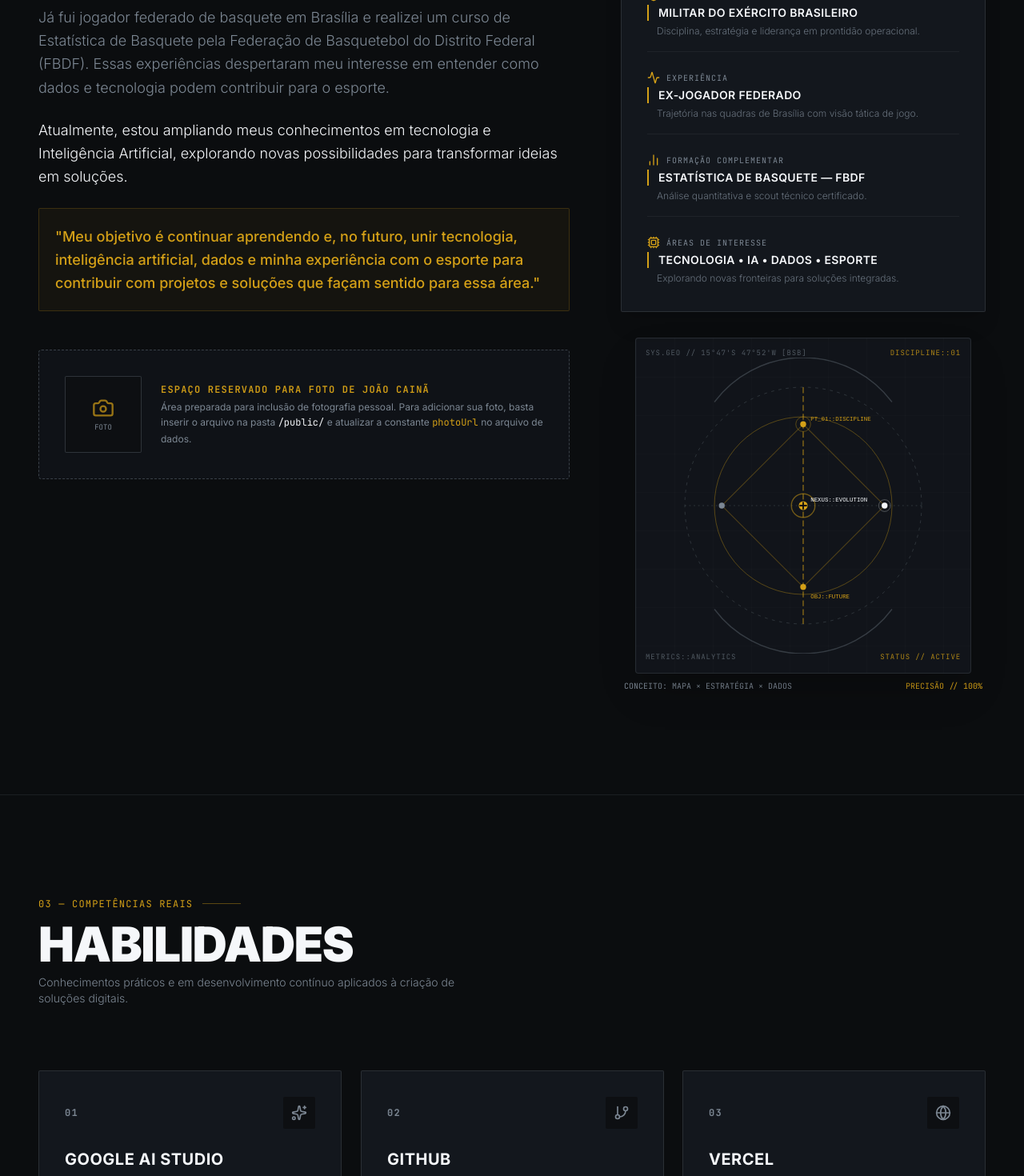
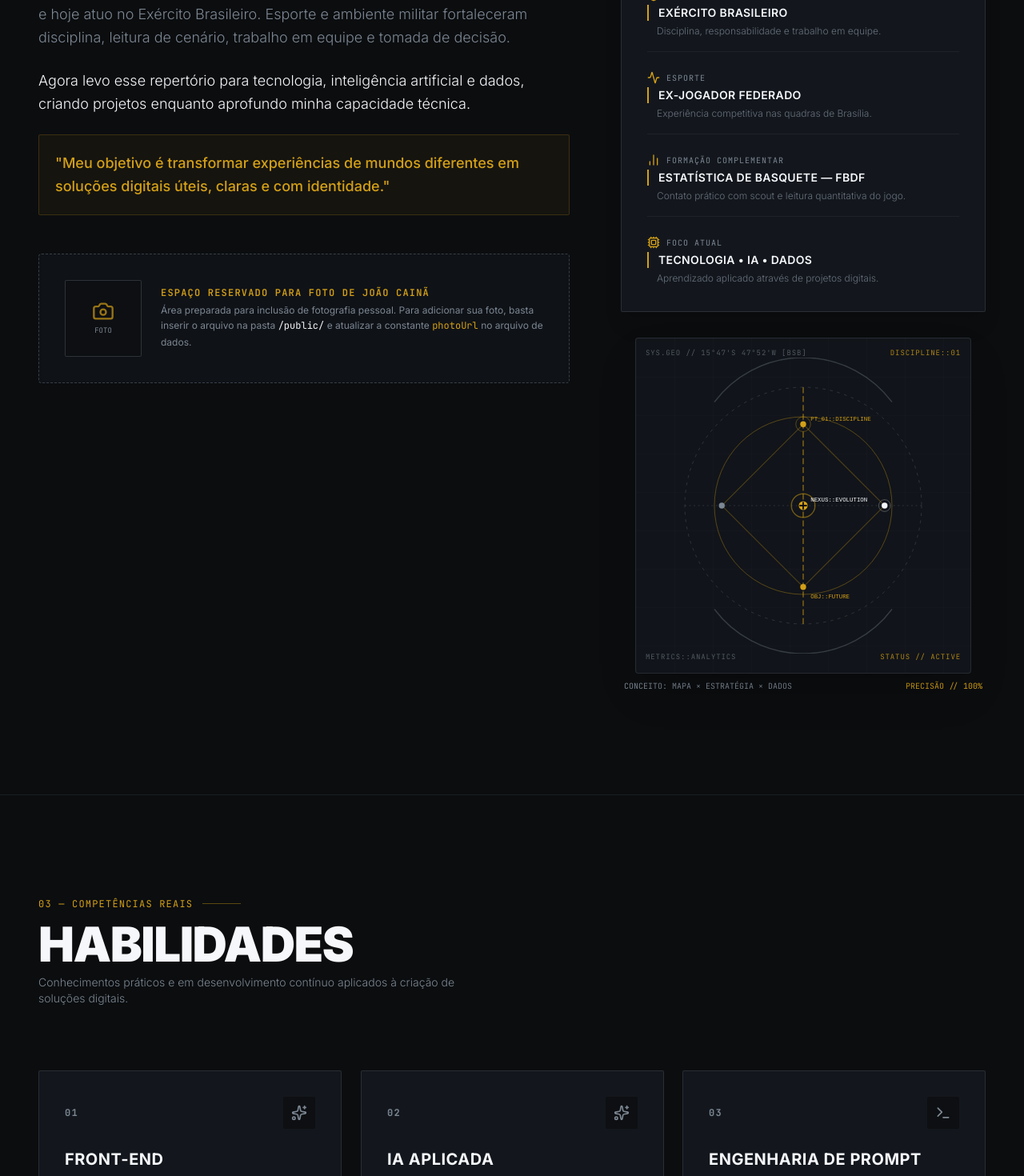
Before and after one commit to caina-kng/Portifolio-Pessoal, a React (Vite) app: page / in a window 1280 px wide. Shown: the part 1330-2800 px from the top of the page at 80% size. Built offline with nearby package versions, Linux system fonts and the light colour scheme.

Commit message:
refine portfolio positioning and skills

```diff
--- a/src/data/portfolioData.ts
+++ b/src/data/portfolioData.ts
@@ -6,218 +6,117 @@ import {
   JourneyStep,
   SocialLink,
   ConnectionElement,
+  ProjectItem,
 } from '../types';
-
-/**
- * =========================================================================
- * DADOS PRINCIPAIS DO PORTFÓLIO — JOÃO CAINÃ
- * =========================================================================
- * Este arquivo centraliza todas as informações textuais, links e configurações.
- * Para personalizar qualquer informação, edite diretamente os campos abaixo.
- */
 
 export const PERSONAL_INFO = {
   name: 'JOÃO CAINÃ',
   firstName: 'JOÃO',
   lastName: 'CAINÃ',
   currentRole: 'MILITAR DO EXÉRCITO BRASILEIRO',
-  subHeading: 'TECNOLOGIA • INTELIGÊNCIA ARTIFICIAL • ESPORTE • DADOS',
-  tagline: 'Disciplina para evoluir. Curiosidade para construir.',
-
-  // Foto pessoal: Pode ser deixado como null para exibir o placeholder elegante
-  // ou fornecer um caminho local em /public/joao.jpg ou URL de imagem.
+  subHeading: 'TECNOLOGIA • INTELIGÊNCIA ARTIFICIAL • DADOS • ESPORTE',
+  tagline: 'Transformando curiosidade, disciplina e repertório em soluções digitais.',
+  intro: 'Exploro tecnologia, inteligência artificial e dados para construir projetos com propósito — especialmente onde o digital encontra o esporte.',
   photoUrl: null as string | null,
 };
 
 export const NAVIGATION_ITEMS: NavItem[] = [
   { id: 'hero', number: '01', label: 'INÍCIO', href: '#hero' },
-  { id: 'about', number: '02', label: 'SOBRE MIM', href: '#about' },
-  { id: 'skills', number: '03', label: 'HABILIDADES', href: '#skills' },
-  { id: 'journey', number: '04', label: 'MINHA JORNADA', href: '#journey' },
-  { id: 'contact', number: '05', label: 'CONTATO', href: '#contact' },
+  { id: 'projects', number: '02', label: 'PROJETOS', href: '#projects' },
+  { id: 'about', number: '03', label: 'SOBRE', href: '#about' },
+  { id: 'skills', number: '04', label: 'STACK', href: '#skills' },
+  { id: 'journey', number: '05', label: 'JORNADA', href: '#journey' },
+  { id: 'contact', number: '06', label: 'CONTATO', href: '#contact' },
+];
+
+export const PROJECTS_DATA: ProjectItem[] = [
+  {
+    id: 'portfolio',
+    number: '01',
+    title: 'PORTFÓLIO PESSOAL',
+    eyebrow: 'DESIGN & DESENVOLVIMENTO',
+    description: 'Experiência web autoral criada para transformar minha trajetória entre esporte, disciplina e tecnologia em uma identidade digital coesa.',
+    stack: ['React', 'TypeScript', 'Motion', 'Vercel'],
+    status: 'EM EVOLUÇÃO',
+    githubUrl: 'https://github.com/caina-kng/Portifolio-Pessoal',
+  },
+  {
+    id: 'mastery',
+    number: '02',
+    title: 'MASTERY',
+    eyebrow: 'EDTECH & INTELIGÊNCIA ARTIFICIAL',
+    description: 'Conceito de plataforma de estudos que organiza curso, semestre e disciplinas para transformar materiais e PDFs em uma estrutura de aprendizagem assistida por IA.',
+    stack: ['IA', 'Produto', 'UX', 'Dados'],
+    status: 'EM DESENVOLVIMENTO',
+  },
+  {
+    id: 'basketball-data',
+    number: '03',
+    title: 'BASKETBALL LAB',
+    eyebrow: 'ESPORTE, DADOS & IA',
+    description: 'Linha de projetos dedicada a explorar como dados, análise e inteligência artificial podem apoiar estudo de jogo, treino e tomada de decisão no basquete.',
+    stack: ['Basquete', 'Dados', 'IA', 'Análise'],
+    status: 'EM PESQUISA',
+  },
 ];
 
 export const ABOUT_TEXTS = [
-  'Sou João Cainã, militar do Exército Brasileiro, com uma trajetória que também passa pelo basquete e pela tecnologia.',
-  'Já fui jogador federado de basquete em Brasília e realizei um curso de Estatística de Basquete pela Federação de Basquetebol do Distrito Federal (FBDF). Essas experiências despertaram meu interesse em entender como dados e tecnologia podem contribuir para o esporte.',
-  'Atualmente, estou ampliando meus conhecimentos em tecnologia e Inteligência Artificial, explorando novas possibilidades para transformar ideias em soluções.',
-  'Meu objetivo é continuar aprendendo e, no futuro, unir tecnologia, inteligência artificial, dados e minha experiência com o esporte para contribuir com projetos e soluções que façam sentido para essa área.',
+  'Minha trajetória não começou na tecnologia — e é justamente isso que define a forma como eu construo.',
+  'Passei pelo basquete federado em Brasília, estudei estatística aplicada ao jogo e hoje atuo no Exército Brasileiro. Esporte e ambiente militar fortaleceram disciplina, leitura de cenário, trabalho em equipe e tomada de decisão.',
+  'Agora levo esse repertório para tecnologia, inteligência artificial e dados, criando projetos enquanto aprofundo minha capacidade técnica.',
+  'Meu objetivo é transformar experiências de mundos diferentes em soluções digitais úteis, claras e com identidade.',
 ];
 
 export const PROFILE_FACTS: ProfileFact[] = [
-  {
-    label: 'ATUAÇÃO ATUAL',
-    value: 'MILITAR DO EXÉRCITO BRASILEIRO',
-    subtext: 'Disciplina, estratégia e liderança em prontidão operacional.',
-  },
-  {
-    label: 'EXPERIÊNCIA',
-    value: 'EX-JOGADOR FEDERADO',
-    subtext: 'Trajetória nas quadras de Brasília com visão tática de jogo.',
-  },
-  {
-    label: 'FORMAÇÃO COMPLEMENTAR',
-    value: 'ESTATÍSTICA DE BASQUETE — FBDF',
-    subtext: 'Análise quantitativa e scout técnico certificado.',
-  },
-  {
-    label: 'ÁREAS DE INTERESSE',
-    value: 'TECNOLOGIA • IA • DADOS • ESPORTE',
-    subtext: 'Explorando novas fronteiras para soluções integradas.',
-  },
+  { label: 'ATUAÇÃO ATUAL', value: 'EXÉRCITO BRASILEIRO', subtext: 'Disciplina, responsabilidade e trabalho em equipe.' },
+  { label: 'ESPORTE', value: 'EX-JOGADOR FEDERADO', subtext: 'Experiência competitiva nas quadras de Brasília.' },
+  { label: 'FORMAÇÃO COMPLEMENTAR', value: 'ESTATÍSTICA DE BASQUETE — FBDF', subtext: 'Contato prático com scout e leitura quantitativa do jogo.' },
+  { label: 'FOCO ATUAL', value: 'TECNOLOGIA • IA • DADOS', subtext: 'Aprendizado aplicado através de projetos digitais.' },
 ];
 
 export const SKILLS_DATA: SkillItem[] = [
-  {
-    id: 'ai-studio',
-    number: '01',
-    title: 'GOOGLE AI STUDIO',
-    description: 'Exploração de desenvolvimento de aplicações e soluções com Inteligência Artificial.',
-  },
-  {
-    id: 'github',
-    number: '02',
-    title: 'GITHUB',
-    description: 'Organização e versionamento de projetos.',
-  },
-  {
-    id: 'vercel',
-    number: '03',
-    title: 'VERCEL',
-    description: 'Publicação e hospedagem de projetos web.',
-  },
-  {
-    id: 'prompt-eng',
-    number: '04',
-    title: 'ENGENHARIA DE PROMPT',
-    description: 'Criação e estruturação de instruções para modelos de Inteligência Artificial.',
-  },
-  {
-    id: 'design',
-    number: '05',
-    title: 'DESIGN GRÁFICO',
-    description: 'Criação e desenvolvimento de soluções visuais.',
-  },
+  { id: 'frontend', number: '01', title: 'FRONT-END', description: 'Construção de interfaces responsivas e componentizadas com React, TypeScript, HTML e CSS.', category: 'core' },
+  { id: 'ai-studio', number: '02', title: 'IA APLICADA', description: 'Experimentação com modelos generativos, Google AI Studio e fluxos assistidos por inteligência artificial.', category: 'core' },
+  { id: 'prompt-eng', number: '03', title: 'ENGENHARIA DE PROMPT', description: 'Estruturação de contexto, instruções e iterações para obter resultados mais consistentes de modelos de IA.', category: 'methodology' },
+  { id: 'design', number: '04', title: 'DESIGN & UI', description: 'Criação de identidades visuais e interfaces com atenção a hierarquia, composição e experiência.', category: 'core' },
+  { id: 'github', number: '05', title: 'GIT & GITHUB', description: 'Versionamento, organização de código e evolução de projetos em repositórios.', category: 'tool' },
+  { id: 'vercel', number: '06', title: 'DEPLOY & VERCEL', description: 'Publicação, validação e evolução contínua de experiências web.', category: 'tool' },
 ];
 
 export const SOFT_SKILLS: SoftSkill[] = [
-  {
-    title: 'Aprendizado contínuo',
-    description: 'Busca constante por absorver novas ferramentas e paradigmas técnicos.',
-  },
-  {
-    title: 'Criatividade',
-    description: 'Pensamento lateral para transformar desafios em abordagens originais.',
-  },
-  {
-    title: 'Pensamento analítico',
-    description: 'Capacidade de decompor problemas complexos e interpretar métricas.',
-  },
-  {
-    title: 'Trabalho em equipe',
-    description: 'Espírito de corpo, comunicação clara e cooperação tática.',
-  },
+  { title: 'Disciplina', description: 'Consistência para aprender, executar e melhorar.' },
+  { title: 'Pensamento analítico', description: 'Leitura de contexto, métricas e problemas antes da solução.' },
+  { title: 'Criatividade', description: 'Conexão entre referências para criar abordagens próprias.' },
+  { title: 'Trabalho em equipe', description: 'Comunicação, responsabilidade e cooperação.' },
 ];
 
 export const JOURNEY_STEPS: JourneyStep[] = [
-  {
-    id: 'j-01',
-    number: '01',
-    title: 'BASQUETE',
-    description: 'Experiência e trajetória dentro do esporte.',
-    tag: 'FUNDAMENTOS',
-  },
-  {
-    id: 'j-02',
-    number: '02',
-    title: 'FEDERAÇÃO',
-    description: 'Experiência anterior como jogador federado em Brasília.',
-    tag: 'ALTO RENDIMENTO',
-  },
-  {
-    id: 'j-03',
-    number: '03',
-    title: 'ESTATÍSTICA',
-    description: 'Curso de Estatística de Basquete pela FBDF.',
-    tag: 'DADOS & SCOUT',
-  },
-  {
-    id: 'j-04',
-    number: '04',
-    title: 'EXÉRCITO',
-    description: 'Minha atuação profissional atual.',
-    tag: 'DISCIPLINA & ESTRATÉGIA',
-  },
-  {
-    id: 'j-05',
-    number: '05',
-    title: 'TECNOLOGIA',
-    description: 'Novo campo de aprendizado e desenvolvimento.',
-    tag: 'EXPANSÃO',
-  },
-  {
-    id: 'j-06',
-    number: '06',
-    title: 'INTELIGÊNCIA ARTIFICIAL',
-    description: 'Explorando novas possibilidades através da tecnologia.',
-    tag: 'INOVAÇÃO',
-  },
-  {
-    id: 'j-07',
-    number: '07',
-    title: 'FUTURO',
-    description: 'Unir esporte, dados, tecnologia e Inteligência Artificial.',
-    tag: 'CONVERGÊNCIA',
-  },
+  { id: 'j-01', number: '01', title: 'BASQUETE', description: 'O esporte como primeira escola de leitura de jogo, repetição e evolução.', tag: 'ORIGEM' },
+  { id: 'j-02', number: '02', title: 'FEDERAÇÃO', description: 'Experiência competitiva como jogador federado em Brasília.', tag: 'COMPETIÇÃO' },
+  { id: 'j-03', number: '03', title: 'ESTATÍSTICA', description: 'Curso de Estatística de Basquete pela FBDF e aproximação com dados.', tag: 'ANÁLISE' },
+  { id: 'j-04', number: '04', title: 'EXÉRCITO', description: 'Atuação profissional marcada por disciplina, responsabilidade e equipe.', tag: 'DISCIPLINA' },
+  { id: 'j-05', number: '05', title: 'TECNOLOGIA & IA', description: 'Construção de projetos para transformar aprendizado em experiência prática.', tag: 'PRESENTE' },
+  { id: 'j-06', number: '06', title: 'CONVERGÊNCIA', description: 'Unir esporte, dados, design e inteligência artificial em soluções próprias.', tag: 'PRÓXIMO CAPÍTULO' },
 ];
 
 export const CONNECTION_ELEMENTS: ConnectionElement[] = [
-  { id: 'sport', label: 'ESPORTE', sublabel: 'Visão de campo & disciplina' },
-  { id: 'data', label: 'DADOS', sublabel: 'Métricas & precisão analítica' },
-  { id: 'tech', label: 'TECNOLOGIA', sublabel: 'Estruturas & desenvolvimento' },
-  { id: 'ai', label: 'IA', sublabel: 'Inteligência & automação' },
+  { id: 'sport', label: 'ESPORTE', sublabel: 'Visão de jogo & repertório' },
+  { id: 'data', label: 'DADOS', sublabel: 'Métricas & interpretação' },
+  { id: 'tech', label: 'TECNOLOGIA', sublabel: 'Construção & produto' },
+  { id: 'ai', label: 'IA', sublabel: 'Experimentação & automação' },
 ];
 
 export const NEXT_STEPS = {
-  number: '05',
-  sectionTitle: 'PRÓXIMO PASSO',
+  number: '06',
+  sectionTitle: 'DIREÇÃO',
   heading: 'O QUE VEM A SEGUIR?',
-  pillars: [
-    'Continuar aprendendo.',
-    'Continuar experimentando.',
-    'Continuar construindo.',
-  ],
-  vision:
-    'Quero descobrir como tecnologia, dados e Inteligência Artificial podem se conectar ainda mais ao universo do esporte.',
+  pillars: ['Aprender com profundidade.', 'Construir para validar.', 'Conectar repertórios diferentes.'],
+  vision: 'Quero criar soluções digitais em que tecnologia, dados e Inteligência Artificial encontrem problemas reais — com atenção especial ao universo do esporte.',
 };
 
 export const SOCIAL_LINKS: SocialLink[] = [
-  {
-    name: 'GITHUB',
-    label: 'GitHub',
-    url: 'https://github.com/caina-kng',
-    displayValue: 'github.com/caina-kng',
-    isExternal: true,
-  },
-  {
-    name: 'LINKEDIN',
-    label: 'LinkedIn',
-    url: 'https://www.linkedin.com/in/jo%C3%A3o-cain%C3%A3-',
-    displayValue: 'linkedin.com/in/joão-cainã-',
-    isExternal: true,
-  },
-  {
-    name: 'INSTAGRAM',
-    label: 'Instagram',
-    url: 'https://www.instagram.com/og_castrin',
-    displayValue: '@og_castrin',
-    isExternal: true,
-  },
-  {
-    name: 'E-MAIL',
-    label: 'E-mail',
-    url: 'mailto:joaocaina@gmail.com',
-    displayValue: 'joaocaina@gmail.com',
-    isExternal: false,
-  },
+  { name: 'GITHUB', label: 'GitHub', url: 'https://github.com/caina-kng', displayValue: 'github.com/caina-kng', isExternal: true },
+  { name: 'LINKEDIN', label: 'LinkedIn', url: 'https://www.linkedin.com/in/jo%C3%A3o-cain%C3%A3-', displayValue: 'linkedin.com/in/joão-cainã-', isExternal: true },
+  { name: 'INSTAGRAM', label: 'Instagram', url: 'https://www.instagram.com/og_castrin', displayValue: '@og_castrin', isExternal: true },
+  { name: 'E-MAIL', label: 'E-mail', url: 'mailto:joaocaina@gmail.com', displayValue: 'joaocaina@gmail.com', isExternal: false },
 ];
```
